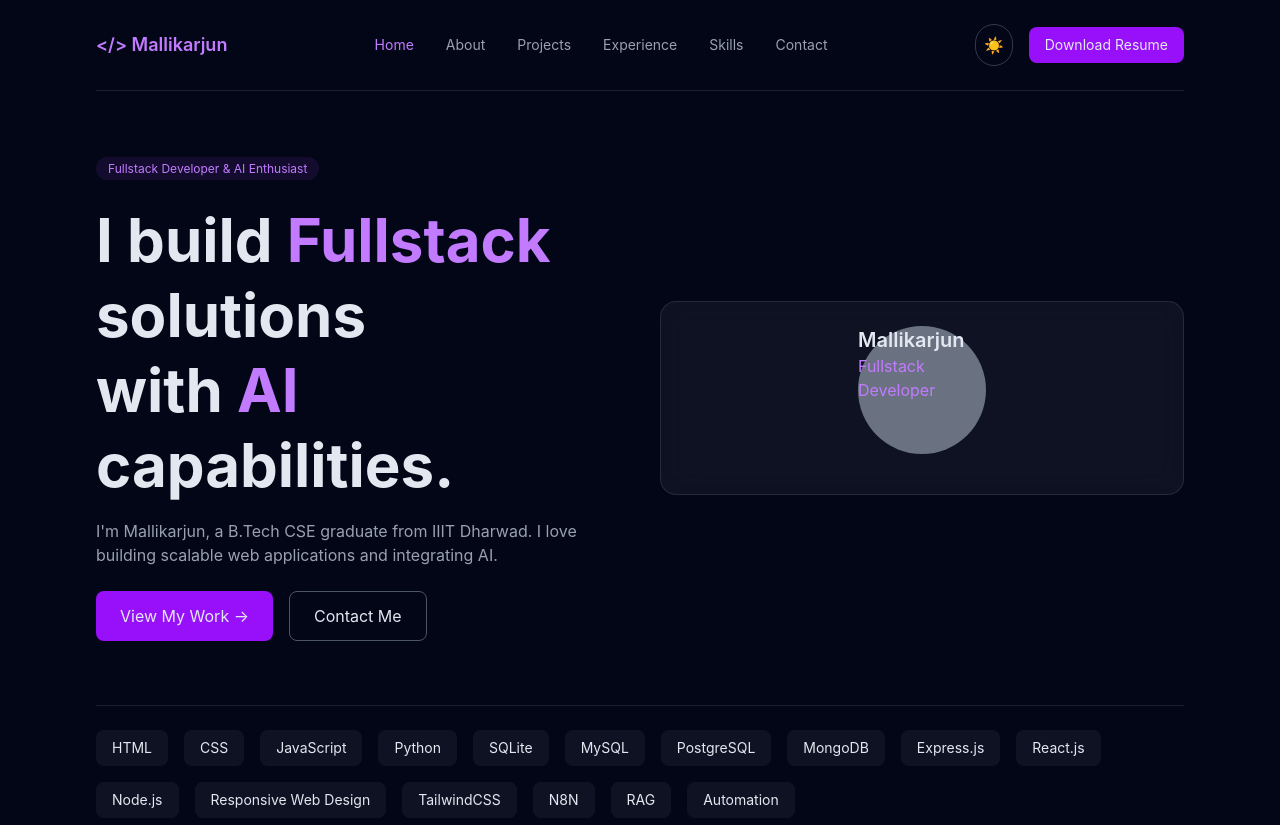
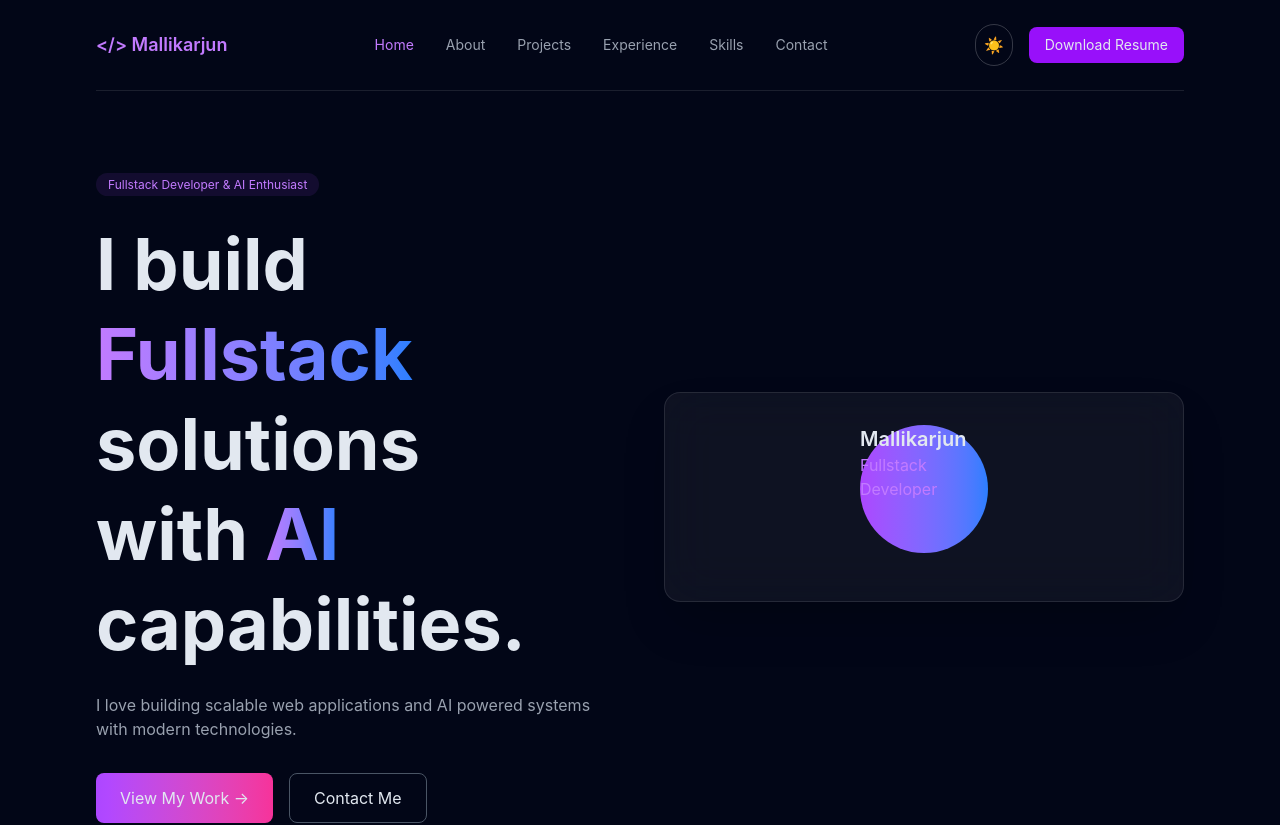
Before and after one commit to MMALLIKARJUN2312/My_Portfolio, a React (Vite) app in the folder frontend/: page / in a window 1280 px wide. Shown: the top 825 px of the page. Built offline with nearby package versions, Linux system fonts and the light colour scheme.

Commit message:
feat(frontend): enhance hero section with animations, gradients, and glassmorphism

```diff
--- a/frontend/package.json
+++ b/frontend/package.json
@@ -11,6 +11,7 @@
   },
   "dependencies": {
     "@tailwindcss/vite": "^4.2.4",
+    "framer-motion": "^12.38.0",
     "react": "^19.2.5",
     "react-dom": "^19.2.5",
     "tailwindcss": "^4.2.4"
--- a/frontend/src/components/sections/Hero.tsx
+++ b/frontend/src/components/sections/Hero.tsx
@@ -1,40 +1,52 @@
+import {motion} from 'framer-motion';
+
 export default function Hero() {
     return (
-        <section className="py-16 grid lg:grid-cols-2 gap-10 items-center">
-            <div>
+        <section className="py-20 grid lg:grid-cols-2 gap-12 items-center">
+            <motion.div
+                initial = {{opacity : 0, y : 40}}
+                animate = {{opacity : 1, y : 0}}
+                transition={{duration : 0.6}}
+            >
                 <span className="bg-purple-500/10 text-purple-400 px-3 py-1 rounded-full text-xs">
                     Fullstack Developer & AI Enthusiast
                 </span>
 
-                <h1 className="text-4xl md:text-6xl font-bold mt-6 leading-tight">
-                    I build <span className="text-purple-400">Fullstack</span> solutions <br/>
-                    with <span className="text-purple-400">AI</span> capabilities.
+                <h1 className="text-5xl md:text-7xl font-bold mt-6 leading-tight">
+                    I build {" "}<span className="bg-gradient-to-r from-purple-400 to-blue-500 bg-clip-text text-transparent">Fullstack</span>{" "} solutions <br/>
+                    with {" "}<span className="bg-gradient-to-r from-purple-400 to-blue-500 bg-clip-text text-transparent">AI</span>{" "} capabilities.
                 </h1>
 
-                <p className="mt-4 text-gray-400 max-w-lg">
-                    I'm Mallikarjun, a B.Tech CSE graduate from IIIT Dharwad.
-                    I love building scalable web applications and integrating AI.
+                <p className="mt-6 text-gray-400 max-w-lg">
+                    I love building scalable web applications and AI powered systems with modern technologies.
                 </p>
 
-                <div className="flex gap-4 mt-6">
-                    <button className="bg-purple-600 px-6 py-3 rounded-lg">
+                <div className="flex gap-4 mt-8">
+                    <button className="bg-gradient-to-r from-purple-500 to-pink-500 px-6 py-3 rounded-lg hover:scale-105 transition">
                         View My Work →
                     </button>
 
-                    <button className="border border-gray-600 px-6 py-3 rounded-lg">
+                    <button className="border border-gray-600 px-6 py-3 rounded-lg hover:bg-white/10 transition">
                         Contact Me
                     </button>
                 </div>
-            </div>
+            </motion.div>
 
-            <div className="bg-white/5 backdrop-blur-lg border border-white/10 p-6 rounded-2xl">
-                <div className="flex flex-col items-center">
-                    <div className="w-32 h-32 rounded-full bg-gray-500 mb-4">
-                        <h2 className="text-xl font-semibold">Mallikarjun</h2>
-                        <p className="text-purple-400">Fullstack Developer</p>
+            <motion.div
+                initial = {{opacity : 0, scale : 0.9}}
+                animate = {{opacity : 1, scale : 1}}
+                transition= {{duration : 0.6}}
+                className="relative"
+            >
+                <div className='bg-white/5 backdrop-blur-xl border border-white/10 p-8 rounded-2xl shadow-2xl'>
+                    <div className="flex flex-col items-center">
+                        <div className="w-32 h-32 rounded-full bg-gradient-to-r from-purple-500 to-blue-500 mb-4">
+                            <h2 className="text-xl font-semibold">Mallikarjun</h2>
+                            <p className="text-purple-400">Fullstack Developer</p>
+                        </div>
                     </div>
                 </div>
-            </div>
+            </motion.div>
         </section>
     )
 }
```
Also changed, not shown: 1 other file (tests, documents, lock files or other folders).
